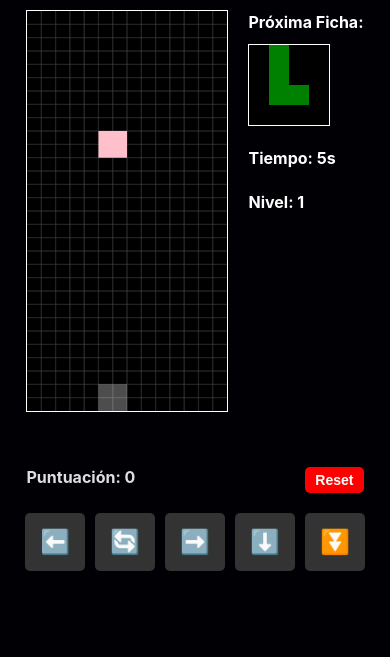
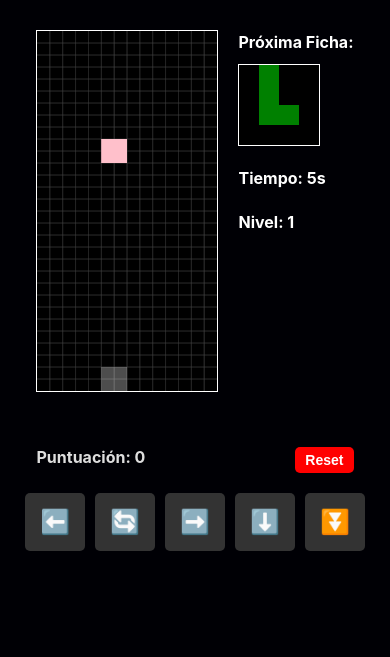
Before and after one commit to RubenOnsurbe/TetrisRDEV, a plain HTML site: page index.html in a window 390 px wide. Shown: the part 187-844 px from the top of the page. Drawn offline with Linux system fonts and the light colour scheme.

Commit message:
chore: Actualizar dimensiones del canvas del juego Tetris

```diff
--- a/styles.css
+++ b/styles.css
@@ -165,8 +165,8 @@ body {
     }
 
     #gameCanvas {
-        width: 200px;
-        height: 400px;
+        width: 180px;
+        height: 360px;
     }
 
     #main {
```
